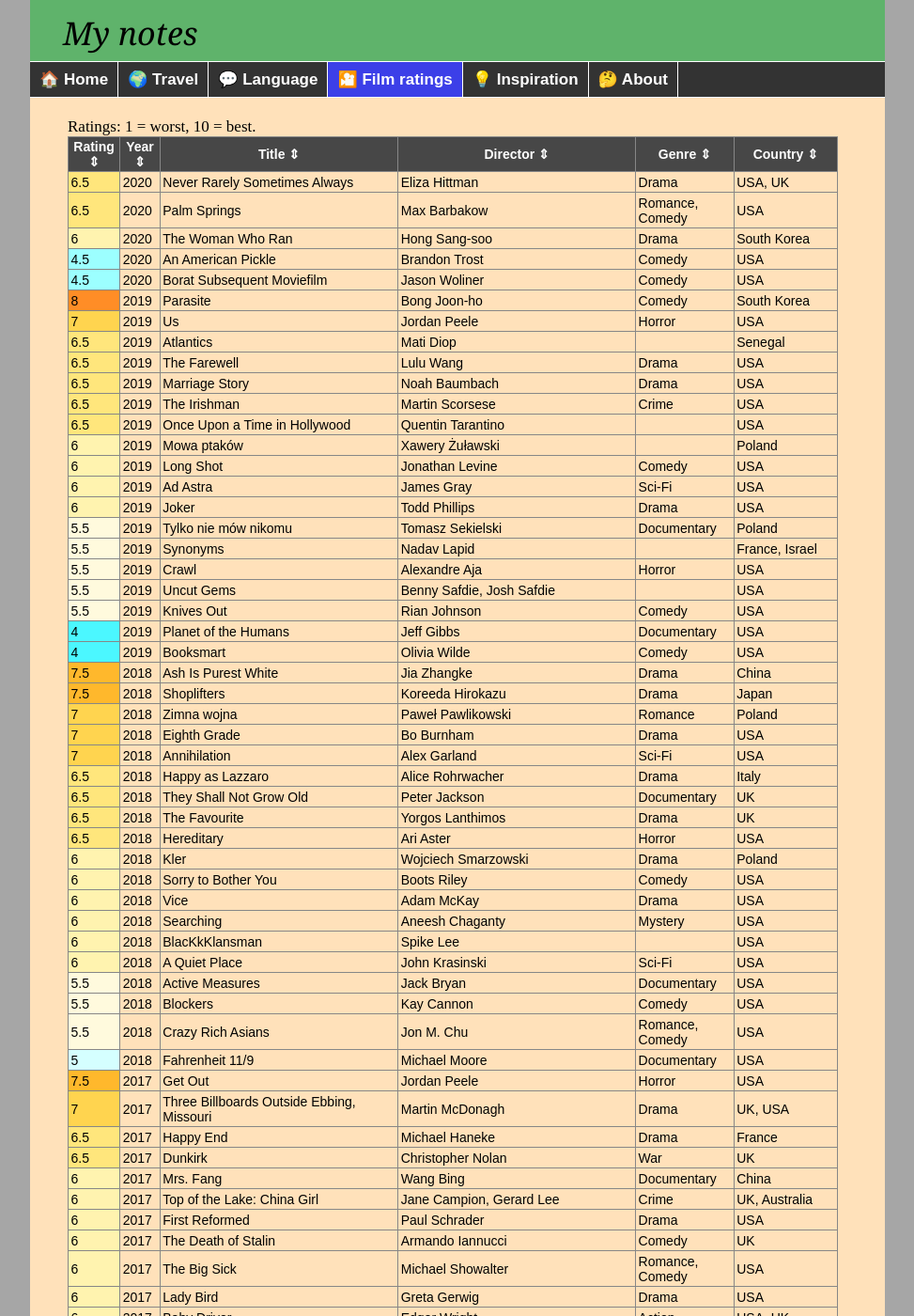
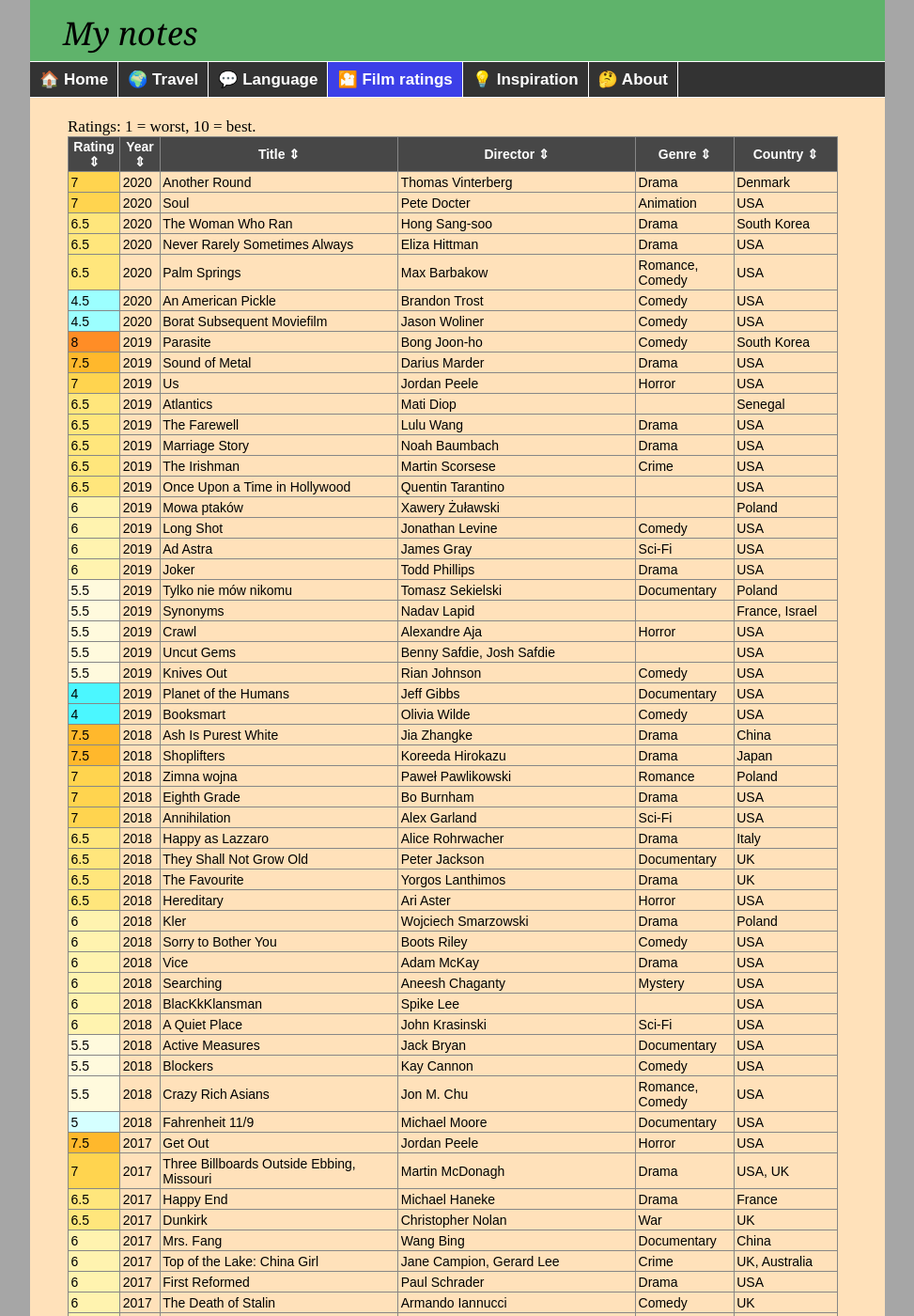
Before and after one commit to witbag/witbag.github.io, a Jekyll site: the page built from likes/index.html, in a window 1280 px wide and 1400 px high. Shown: the whole window at 94% size, without its empty margins (153-1126 px from the left). Built offline with Jekyll 4.4.1, drawn with Linux system fonts in a browser that asks for light colours; some of the changed text lies outside the part shown.

Commit message:
Update index.html

```diff
--- a/likes/index.html
+++ b/likes/index.html
@@ -37,12 +37,15 @@
 <table class="sortable">
 
 <thead><th>Rating</th><th>Year</th><th>Title</th><th>Director</th><th>Genre</th><th>Country</th></tr></thead><tbody>
- <tr><td bgcolor=#ffe67c>6.5</td><td>2020</td><td>Never Rarely Sometimes Always</td><td>Eliza Hittman</td><td>Drama</td><td>USA, UK</td></tr>
+ <tr><td bgcolor=#ffd44f>7</td><td>2020</td><td>Another Round</td><td>Thomas Vinterberg </td><td>Drama</td><td>Denmark</td></tr>
+ <tr><td bgcolor=#ffd44f>7</td><td>2020</td><td>Soul</td><td>Pete Docter</td><td>Animation</td><td>USA</td></tr>
+ <tr><td bgcolor=#ffe67c>6.5</td><td>2020</td><td>The Woman Who Ran</td><td>Hong Sang-soo</td><td>Drama</td><td>South Korea</td></tr>
+ <tr><td bgcolor=#ffe67c>6.5</td><td>2020</td><td>Never Rarely Sometimes Always</td><td>Eliza Hittman</td><td>Drama</td><td>USA</td></tr>
  <tr><td bgcolor=#ffe67c>6.5</td><td>2020</td><td>Palm Springs</td><td>Max Barbakow</td><td>Romance, Comedy</td><td>USA</td></tr>
- <tr><td bgcolor=#fff3af>6</td><td>2020</td><td>The Woman Who Ran</td><td>Hong Sang-soo</td><td>Drama</td><td>South Korea</td></tr>
  <tr><td bgcolor=#9cffff>4.5</td><td>2020</td><td>An American Pickle</td><td>Brandon Trost</td><td>Comedy</td><td>USA</td></tr>
  <tr><td bgcolor=#9cffff>4.5</td><td>2020</td><td>Borat Subsequent Moviefilm</td><td>Jason Woliner</td><td>Comedy</td><td>USA</td></tr>
  <tr><td bgcolor=#ff8d26>8</td><td>2019</td><td>Parasite</td><td>Bong Joon-ho</td><td>Comedy</td><td>South Korea</td></tr>
+ <tr><td bgcolor=#ffb82c>7.5</td><td>2019</td><td>Sound of Metal</td><td>Darius Marder</td><td>Drama</td><td>USA</td></tr>
  <tr><td bgcolor=#ffd44f>7</td><td>2019</td><td>Us</td><td>Jordan Peele</td><td>Horror</td><td>USA</td></tr>
  <tr><td bgcolor=#ffe67c>6.5</td><td>2019</td><td>Atlantics</td><td>Mati Diop</td><td>&nbsp;</td><td>Senegal</td></tr>
  <tr><td bgcolor=#ffe67c>6.5</td><td>2019</td><td>The Farewell</td><td>Lulu Wang</td><td>Drama</td><td>USA</td></tr>
@@ -80,7 +83,7 @@
  <tr><td bgcolor=#fffadd>5.5</td><td>2018</td><td>Crazy Rich Asians</td><td>Jon M. Chu</td><td>Romance, Comedy</td><td>USA</td></tr>
  <tr><td bgcolor=#d5ffff>5</td><td>2018</td><td>Fahrenheit 11/9</td><td>Michael Moore</td><td>Documentary</td><td>USA</td></tr>
  <tr><td bgcolor=#ffb82c>7.5</td><td>2017</td><td>Get Out</td><td>Jordan Peele</td><td>Horror</td><td>USA</td></tr>
- <tr><td bgcolor=#ffd44f>7</td><td>2017</td><td>Three Billboards Outside Ebbing, Missouri</td><td>Martin McDonagh</td><td>Drama</td><td>UK, USA</td></tr>
+ <tr><td bgcolor=#ffd44f>7</td><td>2017</td><td>Three Billboards Outside Ebbing, Missouri</td><td>Martin McDonagh</td><td>Drama</td><td>USA, UK</td></tr>
  <tr><td bgcolor=#ffe67c>6.5</td><td>2017</td><td>Happy End </td><td>Michael Haneke</td><td>Drama</td><td>France</td></tr>
  <tr><td bgcolor=#ffe67c>6.5</td><td>2017</td><td>Dunkirk</td><td>Christopher Nolan</td><td>War</td><td>UK</td></tr>
  <tr><td bgcolor=#fff3af>6</td><td>2017</td><td>Mrs. Fang</td><td>Wang Bing</td><td>Documentary</td><td>China</td></tr>
@@ -164,10 +167,10 @@
  <tr><td bgcolor=#ffd44f>7</td><td>2012</td><td>Spring Breakers</td><td>Harmony Korine</td><td>&nbsp;</td><td>USA</td></tr>
  <tr><td bgcolor=#ffe67c>6.5</td><td>2012</td><td>Pokłosie</td><td>Władysław Pasikowski</td><td>Drama</td><td>Poland</td></tr>
  <tr><td bgcolor=#ffe67c>6.5</td><td>2012</td><td>Barbara</td><td>Christian Petzold</td><td>Drama</td><td>Germany</td></tr>
- <tr><td bgcolor=#ffe67c>6.5</td><td>2012</td><td>The Dictator</td><td>Larry Charles</td><td>Comedy</td><td>UK</td></tr>
+ <tr><td bgcolor=#ffe67c>6.5</td><td>2012</td><td>The Dictator</td><td>Larry Charles</td><td>Comedy</td><td>USA</td></tr>
  <tr><td bgcolor=#ffe67c>6.5</td><td>2012</td><td>Silver Linings Playbook</td><td>David O. Russell</td><td>Comedy</td><td>USA</td></tr>
  <tr><td bgcolor=#fffadd>5.5</td><td>2012</td><td>Slavery by Another Name</td><td>Samuel D. Pollard</td><td>Documentary</td><td>USA</td></tr>
- <tr><td bgcolor=#fffadd>5.5</td><td>2012</td><td>Life of Pi</td><td>Ang Lee</td><td>&nbsp;</td><td>USA, UK, Taiwan</td></tr>
+ <tr><td bgcolor=#fffadd>5.5</td><td>2012</td><td>Life of Pi</td><td>Ang Lee</td><td>&nbsp;</td><td>Taiwan, Canada</td></tr>
  <tr><td bgcolor=#9cffff>4.5</td><td>2012</td><td>American Reunion</td><td>Jon Hurwitz, Hayden Schlossberg</td><td>Comedy</td><td>USA</td></tr>
  <tr><td bgcolor=#9cffff>4.5</td><td>2012</td><td>21 Jump Street</td><td>Phil Lord, Christopher Miller</td><td>Comedy</td><td>USA</td></tr>
  <tr><td bgcolor=#14e2ff>3.5</td><td>2012</td><td>This Is 40</td><td>Judd Apatow</td><td>Comedy</td><td>USA</td></tr>
@@ -239,6 +242,7 @@
  <tr><td bgcolor=#fff3af>6</td><td>2008</td><td>The Headless Woman</td><td>Lucrecia Martel</td><td>Drama</td><td>Argentina</td></tr>
  <tr><td bgcolor=#fff3af>6</td><td>2008</td><td>Be Kind Rewind</td><td>Michel Gondry</td><td>Comedy</td><td>USA</td></tr>
  <tr><td bgcolor=#fff3af>6</td><td>2008</td><td>Forgetting Sarah Marshall</td><td>Nicholas Stoller</td><td>Comedy</td><td>USA</td></tr>
+ <tr><td bgcolor=#fffadd>5.5</td><td>2008</td><td>Courting Condi</td><td>Sebastian Doggart</td><td>Documentary</td><td>USA</td></tr>
  <tr><td bgcolor=#fffadd>5.5</td><td>2008</td><td>Step Brothers</td><td>Adam McKay</td><td>Comedy</td><td>USA</td></tr>
  <tr><td bgcolor=#fffadd>5.5</td><td>2008</td><td>Pineapple Express</td><td>David Gordon Green</td><td>Comedy</td><td>USA</td></tr>
  <tr><td bgcolor=#fffadd>5.5</td><td>2008</td><td>Tropic Thunder</td><td>Ben Stiller</td><td>Comedy</td><td>USA</td></tr>
@@ -300,8 +304,8 @@
  <tr><td bgcolor=#fff3af>6</td><td>2005</td><td>Kiss Kiss Bang Bang</td><td>Shane Black</td><td>&nbsp;</td><td>USA</td></tr>
  <tr><td bgcolor=#fffadd>5.5</td><td>2005</td><td>The World's Fastest Indian</td><td>Roger Donaldson</td><td>Drama</td><td>New Zealand</td></tr>
  <tr><td bgcolor=#fffadd>5.5</td><td>2005</td><td>Thank You for Smoking</td><td>Jason Reitman</td><td>&nbsp;</td><td>USA</td></tr>
+ <tr><td bgcolor=#fffadd>5.5</td><td>2005</td><td>Madagascar</td><td>Eric Darnell, Tom McGrath</td><td>Animation</td><td>USA</td></tr>
  <tr><td bgcolor=#d5ffff>5</td><td>2005</td><td>Wedding Crashers</td><td>David Dobkin</td><td>Comedy</td><td>USA</td></tr>
- <tr><td bgcolor=#d5ffff>5</td><td>2005</td><td>Madagascar</td><td>Eric Darnell, Tom McGrath</td><td>Animation</td><td>USA</td></tr>
  <tr><td bgcolor=#ff8d26>8</td><td>2004</td><td>Head-On</td><td>Fatih Akin</td><td>Drama</td><td>Germany, Turkey</td></tr>
  <tr><td bgcolor=#ff8d26>8</td><td>2004</td><td>Eternal Sunshine of the Spotless Mind </td><td>Michel Gondry</td><td>Drama</td><td>USA</td></tr>
  <tr><td bgcolor=#ffb82c>7.5</td><td>2004</td><td>3-Iron</td><td>Kim Ki-duk</td><td>&nbsp;</td><td>South Korea</td></tr>
@@ -345,7 +349,8 @@
  <tr><td bgcolor=#fff3af>6</td><td>2003</td><td>Good Bye Lenin!</td><td>Wolfgang Becker</td><td>Drama</td><td>Germany</td></tr>
  <tr><td bgcolor=#fff3af>6</td><td>2003</td><td>Lost In Translation</td><td>Sofia Coppola</td><td>Drama</td><td>USA</td></tr>
  <tr><td bgcolor=#fffadd>5.5</td><td>2003</td><td>Bad Santa</td><td>Terry Zwigoff</td><td>Comedy</td><td>USA</td></tr>
- <tr><td bgcolor=#fffadd>5.5</td><td>2003</td><td>Finding Nemo</td><td>Andrew Stanton, Lee Unkrich</td><td>Animation</td><td>USA</td></tr>
+ <tr><td bgcolor=#fffadd>5.5</td><td>2003</td><td>Finding Nemo</td><td>Andrew Stanton</td><td>Animation</td><td>USA</td></tr>
+ <tr><td bgcolor=#fffadd>5.5</td><td>2003</td><td>Pirates of the Caribbean: The Curse of the Black Pearl</td><td>Gore Verbinski</td><td>Adventure</td><td>USA</td></tr>
  <tr><td bgcolor=#fffadd>5.5</td><td>2003</td><td>The Lord of the Rings: The Return of the King</td><td>Peter Jackson</td><td>Adventure</td><td>New Zealand</td></tr>
  <tr><td bgcolor=#d5ffff>5</td><td>2003</td><td>Buppah Rahtree</td><td>Yuthlert Sippapak</td><td>Horror, Comedy</td><td>Thailand</td></tr>
  <tr><td bgcolor=#d5ffff>5</td><td>2003</td><td>Munna Bhai M.B.B.S. </td><td>Rajkumar Hirani</td><td>Musical, Comedy</td><td>India</td></tr>
@@ -526,7 +531,7 @@
  <tr><td bgcolor=#fff3af>6</td><td>1995</td><td>Braveheart</td><td>Mel Gibson</td><td>Action</td><td>USA</td></tr>
  <tr><td bgcolor=#fffadd>5.5</td><td>1995</td><td>Four Rooms</td><td>Allison Anders, Alexandre Rockwell, Robert Rodriguez, Quentin Tarantino</td><td>Comedy</td><td>USA</td></tr>
  <tr><td bgcolor=#fffadd>5.5</td><td>1995</td><td>Mallrats</td><td>Kevin Smith</td><td>Comedy</td><td>USA</td></tr>
- <tr><td bgcolor=#d5ffff>5</td><td>1995</td><td>Apollo 13</td><td>Ron Howard</td><td>Drama</td><td>USA</td></tr>
+ <tr><td bgcolor=#fffadd>5.5</td><td>1995</td><td>Apollo 13</td><td>Ron Howard</td><td>Drama</td><td>USA</td></tr>
  <tr><td bgcolor=#d5ffff>5</td><td>1995</td><td>Jumanji</td><td>Joe Johnston</td><td>Adventure</td><td>USA</td></tr>
  <tr><td bgcolor=#9cffff>4.5</td><td>1995</td><td>Tato</td><td>Maciej Ślesicki</td><td>Drama</td><td>Poland</td></tr>
  <tr><td bgcolor=#9cffff>4.5</td><td>1995</td><td>Casper</td><td>Brad Silberling</td><td>&nbsp;</td><td>USA</td></tr>
@@ -669,6 +674,7 @@
  <tr><td bgcolor=#ffd44f>7</td><td>1985</td><td>The Purple Rose of Cairo</td><td>Woody Allen</td><td>Romance, Comedy</td><td>USA</td></tr>
  <tr><td bgcolor=#ffe67c>6.5</td><td>1985</td><td>Time To Live, Time To Die </td><td>Hou Hsiao-hsien</td><td>Drama</td><td>Taiwan</td></tr>
  <tr><td bgcolor=#ffe67c>6.5</td><td>1985</td><td>Anne of Green Gables</td><td>Kevin Sullivan</td><td>Drama</td><td>Canada</td></tr>
+ <tr><td bgcolor=#ffe67c>6.5</td><td>1985</td><td>Desperately Seeking Susan</td><td>Susan Seidelman</td><td>Comedy</td><td>USA</td></tr>
  <tr><td bgcolor=#ffe67c>6.5</td><td>1985</td><td>Pee-Wee's Big Adventure</td><td>Tim Burton</td><td>Comedy</td><td>USA</td></tr>
  <tr><td bgcolor=#ffe67c>6.5</td><td>1985</td><td>Re-Animator</td><td>Stuart Gordon</td><td>Horror, Comedy</td><td>USA</td></tr>
  <tr><td bgcolor=#ffe67c>6.5</td><td>1985</td><td>The Breakfast Club</td><td>John Hughes</td><td>Comedy</td><td>USA</td></tr>
@@ -699,7 +705,7 @@
  <tr><td bgcolor=#9cffff>4.5</td><td>1984</td><td>This Is Spinal Tap</td><td>Rob Reiner</td><td>Comedy</td><td>USA</td></tr>
  <tr><td bgcolor=#4bf7ff>4</td><td>1984</td><td>Bachelor Party</td><td>Neal Israel</td><td>Comedy</td><td>USA</td></tr>
  <tr><td bgcolor=#ffb82c>7.5</td><td>1983</td><td>Suburbia</td><td>Penelope Spheeris</td><td>&nbsp;</td><td>USA</td></tr>
- <tr><td bgcolor=#ffb82c>7.5</td><td>1983</td><td>Videodrome </td><td>David Cronenberg</td><td>Horror</td><td>Canada</td></tr>
+ <tr><td bgcolor=#ffb82c>7.5</td><td>1983</td><td>Videodrome</td><td>David Cronenberg</td><td>Horror</td><td>Canada</td></tr>
  <tr><td bgcolor=#ffd44f>7</td><td>1983</td><td>The Meaning of Life</td><td>Terry Jones</td><td>Comedy</td><td>UK</td></tr>
  <tr><td bgcolor=#ffe67c>6.5</td><td>1983</td><td>Zelig</td><td>Woody Allen</td><td>&nbsp;</td><td>USA</td></tr>
  <tr><td bgcolor=#fff3af>6</td><td>1983</td><td>Scarface</td><td>Brian De Palma</td><td>Action</td><td>USA</td></tr>
@@ -717,6 +723,7 @@
  <tr><td bgcolor=#ffd44f>7</td><td>1981</td><td>Miś</td><td>Stanisław Bareja</td><td>Comedy</td><td>Poland</td></tr>
  <tr><td bgcolor=#ffd44f>7</td><td>1981</td><td>Escape from New York</td><td>John Carpenter</td><td>Action</td><td>USA</td></tr>
  <tr><td bgcolor=#ffe67c>6.5</td><td>1981</td><td>Vabank</td><td>Juliusz Machulski</td><td>Comedy</td><td>Poland</td></tr>
+ <tr><td bgcolor=#ffe67c>6.5</td><td>1981</td><td>Time Bandits</td><td>Terry Gilliam</td><td>Adventure</td><td>UK</td></tr>
  <tr><td bgcolor=#fff3af>6</td><td>1981</td><td>Znachor</td><td>Jerzy Hoffman</td><td>Drama</td><td>Poland</td></tr>
  <tr><td bgcolor=#0069ff>2</td><td>1981</td><td>Porky's</td><td>Bob Clark</td><td>Comedy</td><td>USA</td></tr>
  <tr><td bgcolor=#ff8d26>8</td><td>1980</td><td>Raging Bull</td><td>Martin Scorsese</td><td>Drama</td><td>USA</td></tr>
@@ -873,14 +880,15 @@
  <tr><td bgcolor=#ffb82c>7.5</td><td>1953</td><td>The Big Heat</td><td>Fritz Lang</td><td>Crime</td><td>USA</td></tr>
  <tr><td bgcolor=#ff8d26>8</td><td>1952</td><td>Limelight</td><td>Charles Chaplin</td><td>Drama</td><td>USA</td></tr>
  <tr><td bgcolor=#ffb82c>7.5</td><td>1952</td><td>High Noon</td><td>Fred Zinnemann</td><td>Western</td><td>USA</td></tr>
+ <tr><td bgcolor=#ffd44f>7</td><td>1952</td><td>Singin' in the Rain</td><td>Stanley Donen, Gene Kelly</td><td>Musical</td><td>USA</td></tr>
  <tr><td bgcolor=#ff5f22>8.5</td><td>1951</td><td>Miracle in Milan</td><td>Vittorio De Sica</td><td>Comedy</td><td>Italy</td></tr>
  <tr><td bgcolor=#ffb82c>7.5</td><td>1951</td><td>The African Queen</td><td>John Huston</td><td>Adventure</td><td>USA</td></tr>
  <tr><td bgcolor=#ffd44f>7</td><td>1951</td><td>An American in Paris</td><td>Vincente Minnelli</td><td>Musical</td><td>USA</td></tr>
- <tr><td bgcolor=#ffd44f>7</td><td>1951</td><td>Singin' in the Rain</td><td>Stanley Donen, Gene Kelly</td><td>Musical</td><td>USA</td></tr>
  <tr><td bgcolor=#ffe67c>6.5</td><td>1951</td><td>Strangers on a Train</td><td>Alfred Hitchcock</td><td>Crime</td><td>USA</td></tr>
  <tr><td bgcolor=#ff8d26>8</td><td>1950</td><td>Sunset Blvd.</td><td>Billy Wilder</td><td>Drama</td><td>USA</td></tr>
  <tr><td bgcolor=#ffb82c>7.5</td><td>1950</td><td>Rashomon</td><td>Kurosawa Akira</td><td>Crime</td><td>Japan</td></tr>
- <tr><td bgcolor=#ffe67c>6.5</td><td>1950</td><td>Broken Arrow</td><td>Delmer Daves</td><td>Western</td><td>USA</td></tr>
+ <tr><td bgcolor=#ffd44f>7</td><td>1950</td><td>Broken Arrow</td><td>Delmer Daves</td><td>Western</td><td>USA</td></tr>
+ <tr><td bgcolor=#ff8d26>8</td><td>1949</td><td>The Third Man </td><td>Carol Reed</td><td>&nbsp;</td><td>UK</td></tr>
  <tr><td bgcolor=#f31228>9</td><td>1948</td><td>Bicycle Thieves</td><td>Vittorio De Sica</td><td>Drama</td><td>Italy</td></tr>
  <tr><td bgcolor=#ff5f22>8.5</td><td>1948</td><td>The Treasure of Sierra Madre</td><td>John Huston</td><td>Adventure</td><td>USA</td></tr>
  <tr><td bgcolor=#ffd44f>7</td><td>1948</td><td>Germany Year Zero</td><td>Roberto Rossellini</td><td>Drama</td><td>Italy, Germany</td></tr>
@@ -891,6 +899,7 @@
  <tr><td bgcolor=#ffb82c>7.5</td><td>1945</td><td>Detour</td><td>Edgar G. Ulmer</td><td>Crime</td><td>USA</td></tr>
  <tr><td bgcolor=#ffb82c>7.5</td><td>1945</td><td>Spellbound</td><td>Alfred Hitchcock</td><td>Mystery</td><td>USA</td></tr>
  <tr><td bgcolor=#ff8d26>8</td><td>1944</td><td>Laura</td><td>Otto Preminger</td><td>Mystery</td><td>USA</td></tr>
+ <tr><td bgcolor=#ff8d26>8</td><td>1944</td><td>Double Indemnity</td><td>Billy Wilder</td><td>Crime</td><td>USA</td></tr>
  <tr><td bgcolor=#ffd44f>7</td><td>1944</td><td>Arsenic and Old Lace</td><td>Frank Capra</td><td>Comedy</td><td>USA</td></tr>
  <tr><td bgcolor=#ffb82c>7.5</td><td>1943</td><td>Heaven Can Wait</td><td>Ernst Lubitsch</td><td>Comedy</td><td>USA</td></tr>
  <tr><td bgcolor=#ffb82c>7.5</td><td>1943</td><td>Shadow of a Doubt</td><td>Alfred Hitchcock</td><td>Crime</td><td>USA</td></tr>
@@ -912,18 +921,19 @@
  <tr><td bgcolor=#f31228>9</td><td>1936</td><td>Modern Times</td><td>Charles Chaplin</td><td>Comedy</td><td>USA</td></tr>
  <tr><td bgcolor=#fff3af>6</td><td>1936</td><td>The Bohemian Girl</td><td>James W. Horne, Charley Rogers</td><td>Comedy</td><td>USA</td></tr>
  <tr><td bgcolor=#ffb82c>7.5</td><td>1935</td><td>Bride of Frankenstein</td><td>James Whale</td><td>Sci-Fi</td><td>USA</td></tr>
+ <tr><td bgcolor=#ffb82c>7.5</td><td>1934</td><td>It Happened One Night</td><td>Frank Capra</td><td>Romance, Comedy</td><td>USA</td></tr>
  <tr><td bgcolor=#ff8d26>8</td><td>1933</td><td>Duck Soup</td><td>Leo McCarey</td><td>Comedy</td><td>USA</td></tr>
  <tr><td bgcolor=#ffe67c>6.5</td><td>1933</td><td>Zero for Conduct</td><td>Jean Vigo</td><td>Comedy</td><td>France</td></tr>
  <tr><td bgcolor=#ffb82c>7.5</td><td>1932</td><td>Freaks</td><td>Tod Browning</td><td>&nbsp;</td><td>USA</td></tr>
  <tr><td bgcolor=#ff8d26>8</td><td>1931</td><td>City Lights</td><td>Charles Chaplin</td><td>Comedy</td><td>USA</td></tr>
  <tr><td bgcolor=#ffb82c>7.5</td><td>1931</td><td>M</td><td>Fritz Lang</td><td>Crime</td><td>Germany</td></tr>
+ <tr><td bgcolor=#ffd44f>7</td><td>1931</td><td>Frankenstein</td><td>James Whale</td><td>Sci-Fi</td><td>USA</td></tr>
  <tr><td bgcolor=#ffe67c>6.5</td><td>1931</td><td>Emil and the Detectives</td><td>Gerhard Lamprecht</td><td>Adventure</td><td>Germany</td></tr>
- <tr><td bgcolor=#ffe67c>6.5</td><td>1931</td><td>Frankenstein</td><td>James Whale</td><td>Sci-Fi</td><td>USA</td></tr>
  <tr><td bgcolor=#ffd44f>7</td><td>1930</td><td>Earth</td><td>Alexander Dovzhenko</td><td>Drama</td><td>Soviet Union</td></tr>
  <tr><td bgcolor=#ff8d26>8</td><td>1929</td><td>Man with a Movie Camera</td><td>Dziga Vertov</td><td>Documentary</td><td>Soviet Union</td></tr>
  <tr><td bgcolor=#ffb82c>7.5</td><td>1928</td><td>The Circus</td><td>Charles Chaplin</td><td>Comedy</td><td>USA</td></tr>
  <tr><td bgcolor=#ffd44f>7</td><td>1928</td><td>Un chien andalou</td><td>Luis Buñuel</td><td>&nbsp;</td><td>France</td></tr>
- <tr><td bgcolor=#ff5f22>8.5</td><td>1927</td><td>Sunrise: A Song of Two Humans</td><td>Friedrich Wilhelm Murnau</td><td>Romance</td><td>USA</td></tr>
+ <tr><td bgcolor=#ff5f22>8.5</td><td>1927</td><td>Sunrise</td><td>Friedrich Wilhelm Murnau</td><td>Romance</td><td>USA</td></tr>
  <tr><td bgcolor=#ff8d26>8</td><td>1927</td><td>Metropolis</td><td>Fritz Lang</td><td>Sci-Fi</td><td>Germany</td></tr>
  <tr><td bgcolor=#ffd44f>7</td><td>1926</td><td>The General</td><td>Buster Keaton</td><td>War, Comedy</td><td>USA</td></tr>
  <tr><td bgcolor=#ff8d26>8</td><td>1925</td><td>The Gold Rush</td><td>Charles Chaplin</td><td>Comedy</td><td>USA</td></tr>
```
Also changed, not shown: other parts of likes/index.html (+6 -6 lines).
